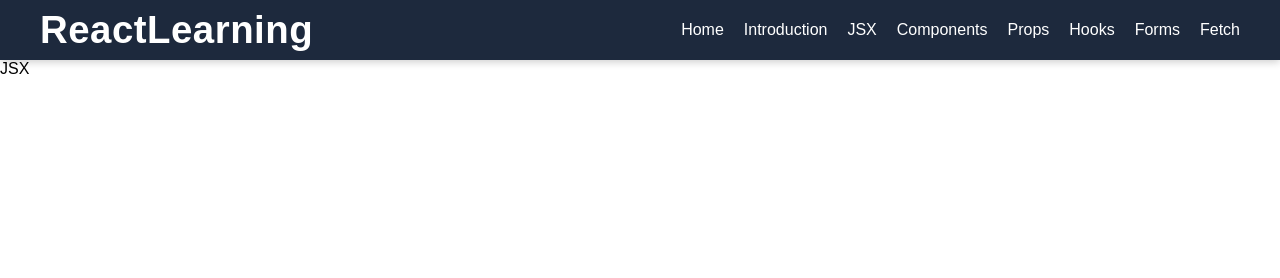
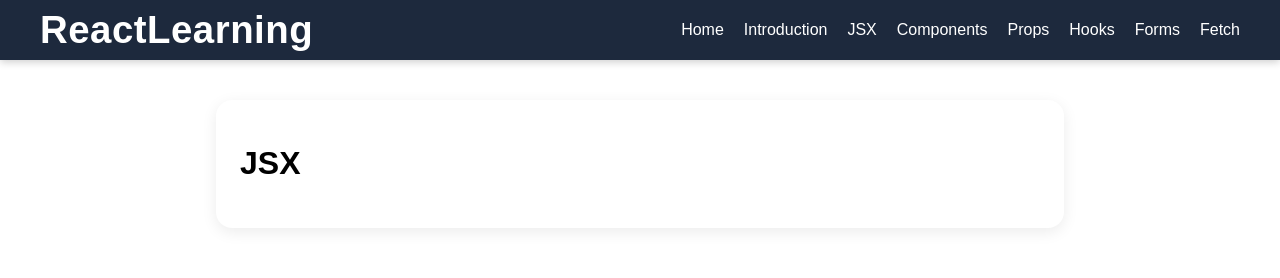
Before and after one commit to abimohan-31/react-learning, a React (Vite) app: page /jsx in a window 1280 px wide. Shown: the top 278 px of the page. Built offline with nearby package versions, Linux system fonts and the light colour scheme.

Commit message:
style added

```diff
--- a/src/pages/JSX.jsx
+++ b/src/pages/JSX.jsx
@@ -1,7 +1,11 @@
 import React from "react";
 
 function JSX() {
-  return <div>JSX</div>;
+  return (
+    <div className="content-container">
+      <h1>JSX</h1>
+    </div>
+  );
 }
 
 export default JSX;
```
